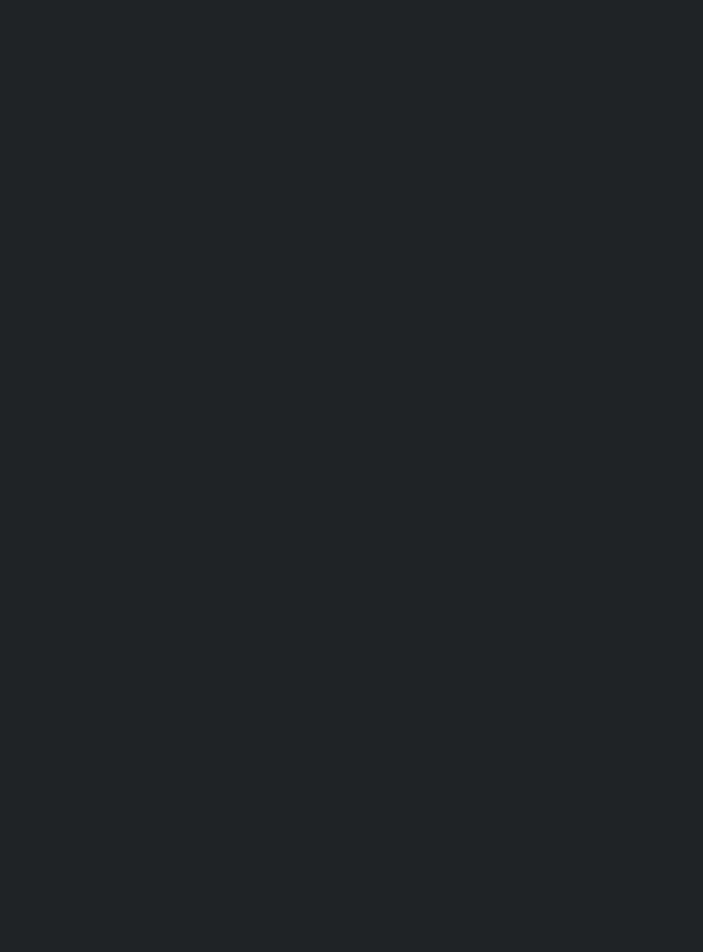
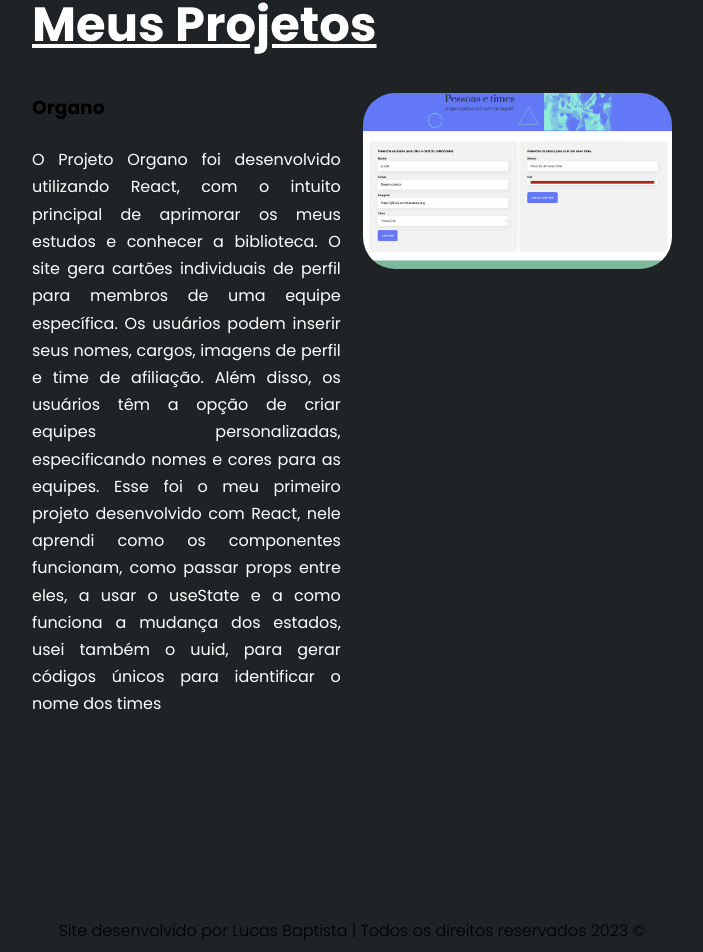
Before and after one commit to luscabap/portfolio, a React (Vite) app: page / in a window 1280 px wide. Shown: the part 2617-3569 px from the top of the page, without its empty margins (288-991 px from the left). Before the commit the page ends 2718 px from the top, so only its background shows below. Built offline with nearby package versions, Linux system fonts and the light colour scheme.

Commit message:
MyProjects

```diff
--- a/src/Pages/HomePage/index.tsx
+++ b/src/Pages/HomePage/index.tsx
@@ -8,6 +8,8 @@ import AboutMe from '../../components/AboutMe';
 import Knowledge from '../../components/Knowledge/Knowledge';
 import Home from '../../components/Home/Home';
 import * as Styles from './styles'
+import MyProjects from '../../components/MyProjects/MyProjects';
+import Footer from '../../components/Footer/Footer';
 
 export default function HomePage() {
     const [theme, setTheme] = usePersistedState<DefaultTheme>("theme", dark);
@@ -23,7 +25,9 @@ export default function HomePage() {
                 <Home />
                 <AboutMe />
                 <Knowledge />
+                <MyProjects />
             </Styles.ContainerMain>
+            <Footer />
         </ThemeProvider>
     )
 }
--- /dev/null
+++ b/src/components/Footer/Footer.tsx
@@ -0,0 +1,9 @@
+import * as Styles from './styles'
+
+export default function Footer(){
+    return (
+        <Styles.ContainerFooter>
+            <h4>Site desenvolvido por <abbr title='lucasbaptistasilva.dev@gmail.com'>Lucas Baptista</abbr> |  Todos os direitos reservados 2023 &copy;</h4>
+        </Styles.ContainerFooter>
+    )
+}
--- /dev/null
+++ b/src/components/Footer/styles.ts
@@ -0,0 +1,17 @@
+import styled from "styled-components";
+
+export const ContainerFooter = styled.footer`
+    display: flex;
+    align-items: center;
+    justify-content: center;
+    padding: 2rem;
+
+    h4{
+        font-size: 1rem;
+        font-weight: 300;
+
+        abbr{
+            text-decoration: none;
+        }
+    }
+`
--- a/src/components/Knowledge/data.json
+++ b/src/components/Knowledge/data.json
@@ -24,7 +24,7 @@
         "icon": "../public/icons/sass.svg"
     },
     {
-        "title": "Tawilwind",
+        "title": "Tailwind",
         "icon": "../public/icons/tailwind.svg"
     },
     {
--- /dev/null
+++ b/src/components/MyProjects/MyProjects.tsx
@@ -0,0 +1,15 @@
+import * as Styles from './styles';
+import projects from './dataProjects.json';
+import Project from './Projects/Project';
+
+export default function MyProjects(){
+    return (
+        <Styles.ContainerProject>
+            <h2>Meus Projetos</h2>
+            {
+                projects.map((item, i) => <Project key={i} title={item.title} description={item.description} img={item.img}/>)
+            }
+        </Styles.ContainerProject>
+
+    )
+}
--- /dev/null
+++ b/src/components/MyProjects/Projects/Project.tsx
@@ -0,0 +1,21 @@
+import * as Styles from './style'
+
+interface IProjectProps{
+    title: string,
+    description: string,
+    img: string
+}
+
+export default function Project({ title, description, img }: IProjectProps){
+    return (
+        <Styles.ProjectContainer>
+            <Styles.InfosContainer>
+                <h3>{title}</h3>
+                <p>{description}</p>
+            </Styles.InfosContainer>
+            <Styles.ImgContainer>
+                <img src={img} alt={title}/>
+            </Styles.ImgContainer>
+        </Styles.ProjectContainer>
+    )
+}
--- /dev/null
+++ b/src/components/MyProjects/Projects/style.ts
@@ -0,0 +1,29 @@
+import styled from "styled-components";
+
+export const ProjectContainer = styled.div`
+    display: grid;
+    grid-template-areas: "infos img";
+    grid-template-columns: 1fr 1fr;
+    align-items: start;
+    justify-content: center;
+    gap: 1.4rem;
+`
+
+export const InfosContainer = styled.div`
+    p{
+        color: ${props => props.theme.colors.inverse};
+        line-height: 1.7rem;
+        margin: 1.5rem 0;
+        text-align: justify;
+    }
+`
+
+export const ImgContainer = styled.div`
+    border-radius: 2rem;
+
+    img {
+        max-width: 100%;
+        max-height: 100%;
+        border-radius: 2rem;
+    }
+`
--- /dev/null
+++ b/src/components/MyProjects/dataProjects.json
@@ -0,0 +1,7 @@
+[
+    {
+        "title": "Organo",
+        "description": "O Projeto Organo foi desenvolvido utilizando React, com o intuito principal de aprimorar os meus estudos e conhecer a biblioteca. O site gera cartões individuais de perfil para membros de uma equipe específica. Os usuários podem inserir seus nomes, cargos, imagens de perfil e time de afiliação. Além disso, os usuários têm a opção de criar equipes personalizadas, especificando nomes e cores para as equipes. Esse foi o meu primeiro projeto desenvolvido com React, nele aprendi como os componentes funcionam, como passar props entre eles, a usar o useState e a como funciona a mudança dos estados, usei também o uuid, para gerar códigos únicos para identificar o nome dos times",
+        "img": "../public/projects/organo.png"
+    }
+]
--- /dev/null
+++ b/src/components/MyProjects/styles.ts
@@ -0,0 +1,13 @@
+import styled from "styled-components";
+
+export const ContainerProject = styled.div`
+
+    h2{
+        font-style: bold;
+        font-size: 3rem;
+        text-decoration: underline;
+        color: ${props => props.theme.colors.inverse};
+        margin: 2rem 0;
+    }
+
+`
```
Also changed, not shown: public/projects/organo.png (added).
